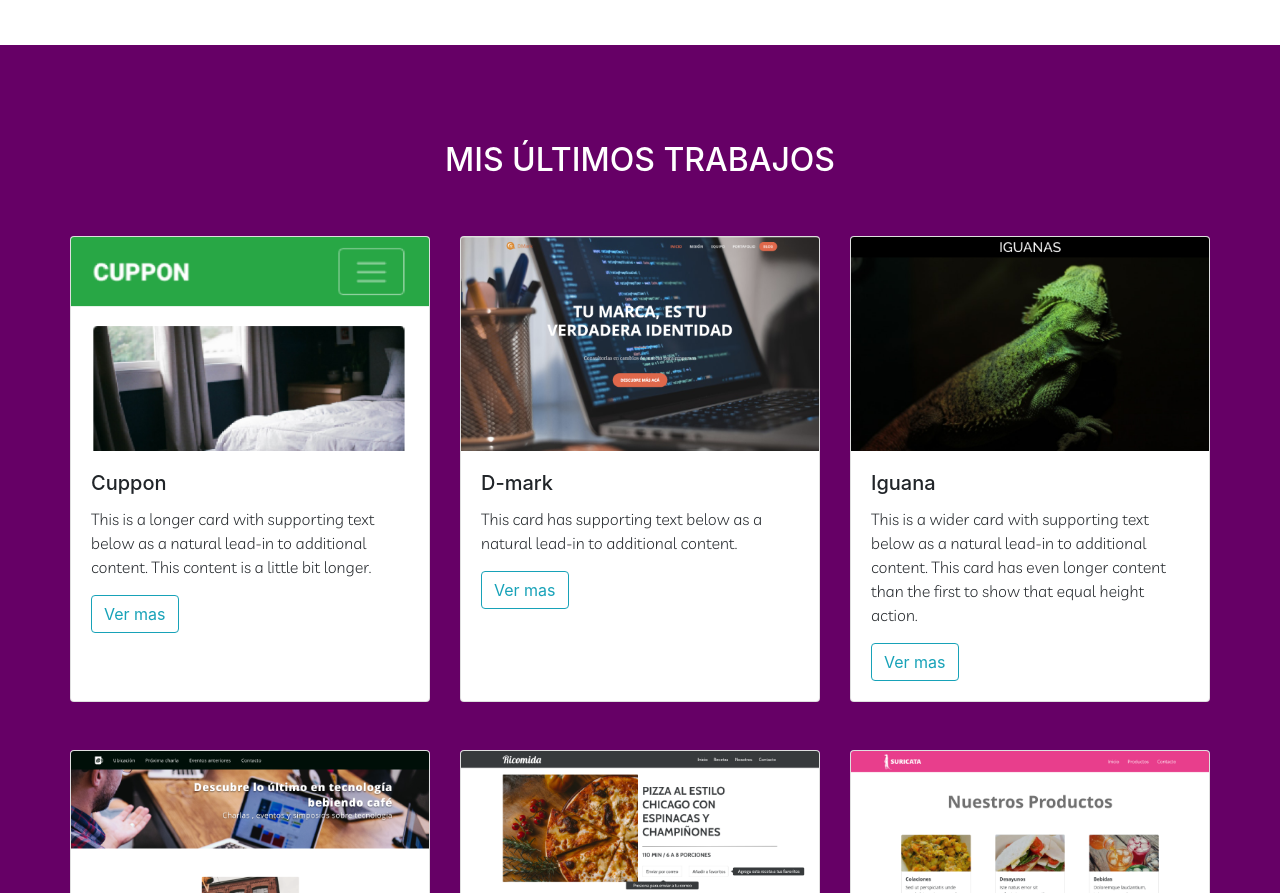
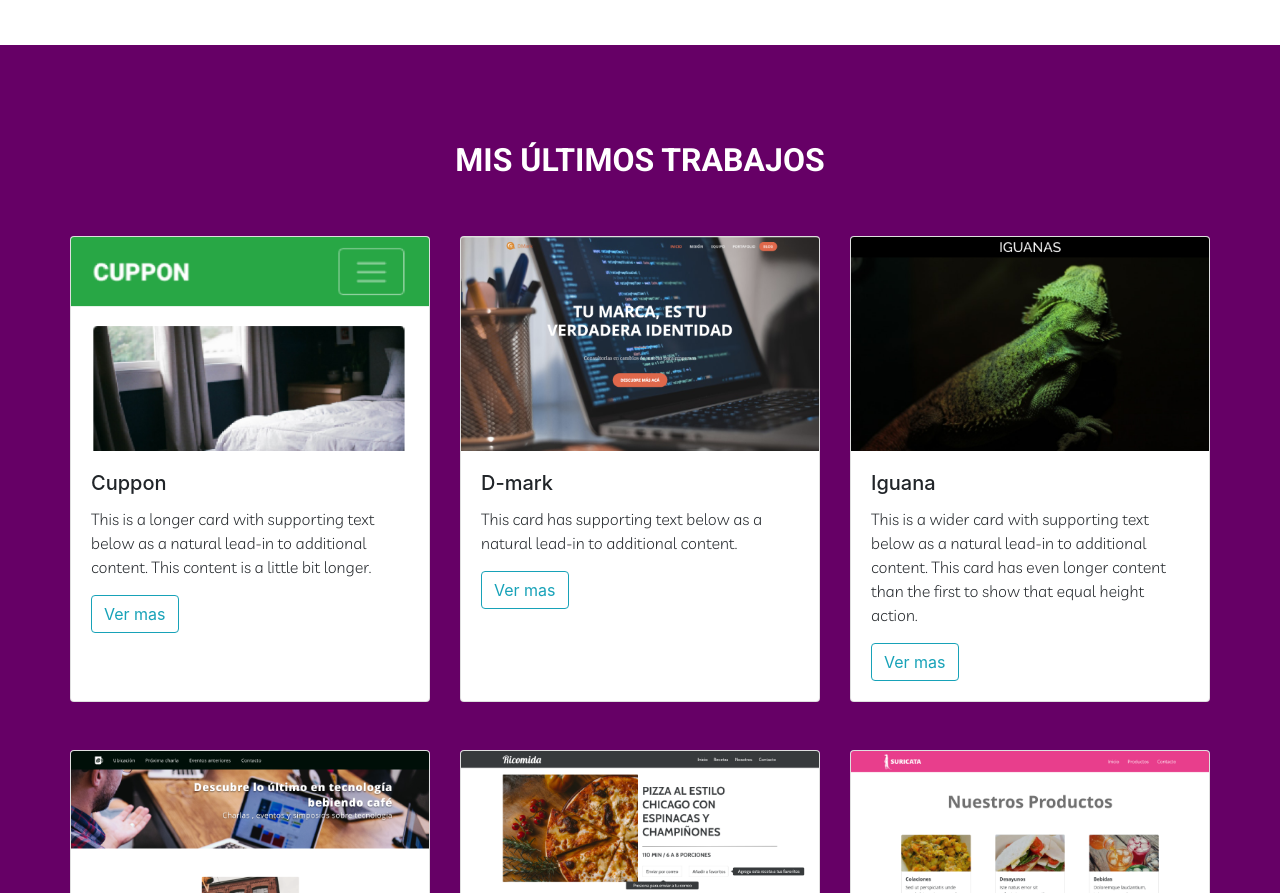
Before and after one commit to Marchuncho/PruebaPortafolio, a plain HTML site: page index.html in a window 1280 px wide. Shown: the part 1565-2458 px from the top of the page. Drawn offline with nearby package versions, Linux system fonts and the light colour scheme; a script that the page names is missing.

Commit message:
Cambie le Title

```diff
--- a/assets/css/style.css
+++ b/assets/css/style.css
@@ -58,3 +58,6 @@ footer h2 {
   font-weight: bold;
   font-size: 77px;
 }
+section h2 {
+  font-family: 'Roboto', sans-serif;
+}
--- a/index.html
+++ b/index.html
@@ -2,7 +2,7 @@
 <html lang="es" dir="ltr">
   <head>
     <meta charset="utf-8">
-    <title>Portafolio</title>
+    <title>Portafolio Tarea Final</title>
 <meta name="viewport" content="width=device-width, initial-scale=1.0">
 <link rel="stylesheet" href="https://stackpath.bootstrapcdn.com/bootstrap/4.3.1/css/bootstrap.min.css" integrity="sha384-ggOyR0iXCbMQv3Xipma34MD+dH/1fQ784/j6cY/iJTQUOhcWr7x9JvoRxT2MZw1T" crossorigin="anonymous">
 <link href="https://fonts.googleapis.com/css?family=Livvic:300|Roboto:700&display=swap" rel="stylesheet">
```
